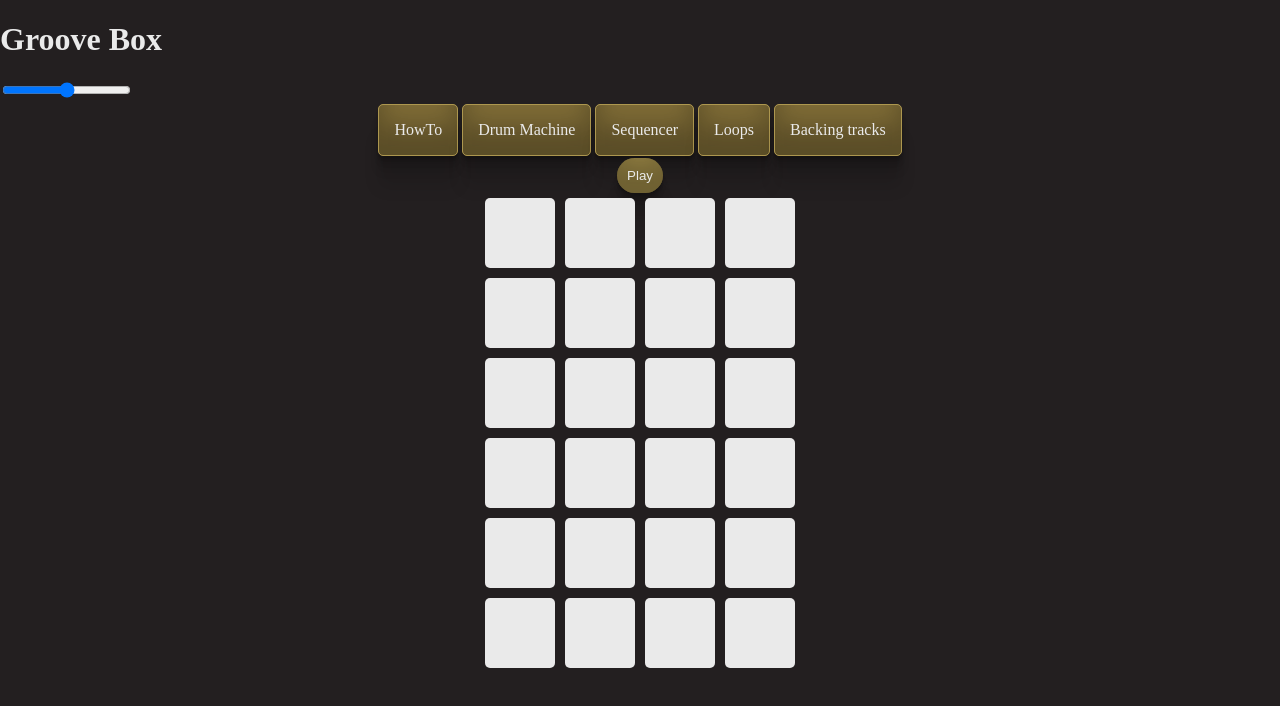
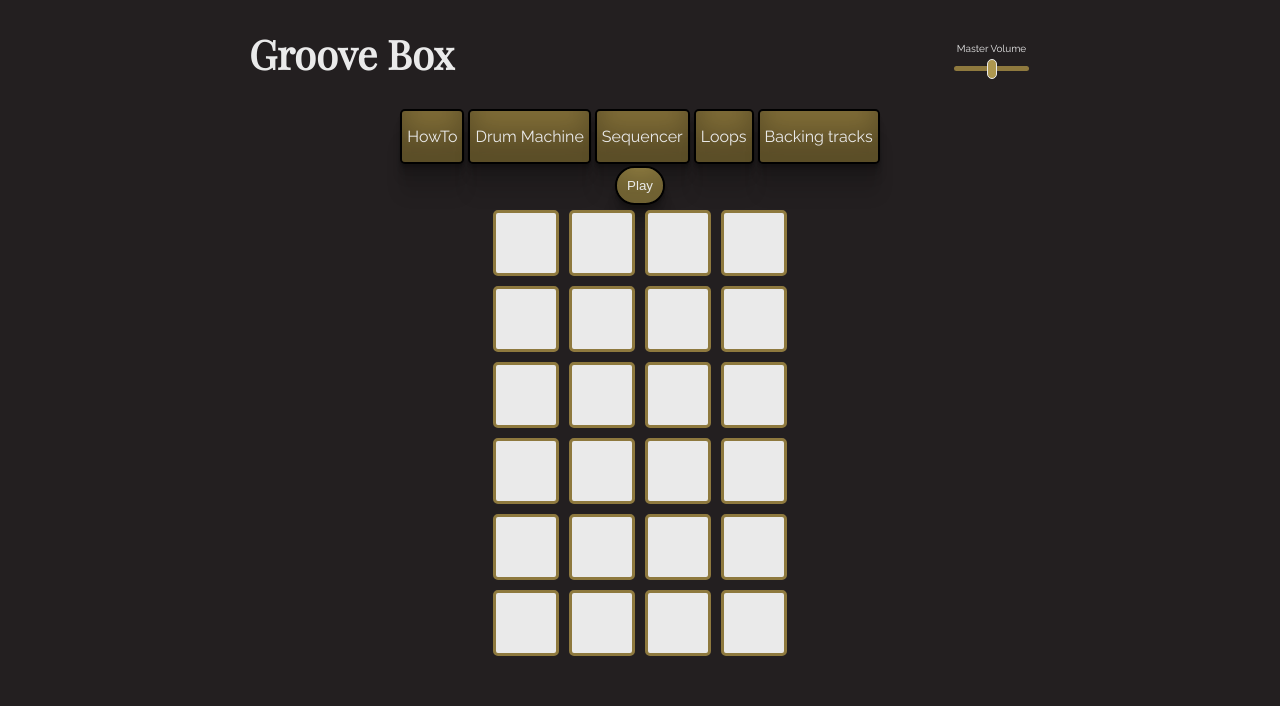
Before and after one commit to birgerosterberg/groovebox, a plain HTML site: page index.html in a window 1280 px wide. Both pictures are taken after a click on the element "Sequencer". Drawn offline with nearby package versions, Linux system fonts and the light colour scheme.

Commit message:
fix styles, volume slider, add googlefonts, arrangements

```diff
--- a/assets/css/styles.css
+++ b/assets/css/styles.css
@@ -1,3 +1,5 @@
+/* Google fonts import! */
+@import url("https://fonts.googleapis.com/css2?family=Playfair+Display&family=Raleway&display=swap");
 /* Color codes to use!
 dark-gold {color: #8E793E} // Border color!
 light-gold {color: #AD974F}
@@ -9,10 +11,17 @@ body {
   margin: auto;
   background-color: #231f20;
   color: #eaeaea;
+  font-family: "Raleway", sans-serif;
 }
+
+h1 {
+  font-family: "Playfair Display", serif;
+  font-size: 40px;
+}
+
 button {
   background-color: #ad974f;
-  border: 0px;
+  border: 2px solid black;
   border-radius: 20px;
   color: #eaeaea;
   box-shadow: rgba(0, 0, 0, 0.17) 0px -23px 25px 0px inset,
@@ -27,7 +36,7 @@ button:active {
   background: radial-gradient(
     circle,
     rgba(55, 255, 0, 0.8) 0%,
-    rgba(142, 121, 62, 1) 50%
+    rgba(142, 121, 62, 1) 70%
   );
 }
 
@@ -41,10 +50,10 @@ button:active {
   cursor: pointer;
   display: inline-block;
   background-color: #8e793e;
-  padding: 0px 15px 0px 15px;
+  padding: 0px 5px 0px 5px;
   margin: 2px;
-  height: 50px;
-  border: 1px #ad974f solid;
+  text-align: center;
+  border: 2px black solid;
   border-radius: 5px;
   text-align: center;
   box-shadow: rgba(0, 0, 0, 0.17) 0px -23px 25px 0px inset,
@@ -53,7 +62,9 @@ button:active {
     rgba(0, 0, 0, 0.09) 0px 4px 2px, rgba(0, 0, 0, 0.09) 0px 8px 4px,
     rgba(0, 0, 0, 0.09) 0px 16px 8px, rgba(0, 0, 0, 0.09) 0px 32px 16px;
 }
-
+.tab:hover {
+  background-color: #ad974f;
+}
 .tab-content .content {
   display: none;
 }
@@ -67,17 +78,45 @@ button:active {
   display: flex;
   flex-direction: column;
   align-items: center;
+  justify-content: center;
 }
-
+.container-row {
+  display: flex;
+  flex-direction: row;
+  align-items: center;
+  justify-content: center;
+}
+.header-row {
+  flex-wrap: wrap;
+  font-size: 10px;
+  justify-content: space-around;
+}
+.masterVol {
+  -webkit-appearance: none;
+  cursor: pointer;
+  background-color: #8e793e;
+  width: 75px;
+  height: 5px;
+  border-radius: 5px;
+}
+.masterVol::-webkit-slider-thumb {
+  -webkit-appearance: none;
+  background-color: #ad974f;
+  width: 10px;
+  height: 20px;
+  border-radius: 5px;
+  border: 0.5px solid #eaeaea;
+}
 /* Drum Machine Styles! */
 .pad-container {
   text-align: center;
 }
 .pad {
-  padding: 50px;
-  margin: 5px;
+  height: 70px;
+  width: 70px;
 }
 /* Sequencer Styles! */
+
 #play-btn {
   padding: 10px;
 }
@@ -86,11 +125,14 @@ button:active {
 }
 
 .sequencer {
+  cursor: pointer;
+
+  display: flex;
+  width: 60px;
+  height: 60px;
+  margin: 5px;
+
   background-color: #eaeaea;
-  width: 70px;
-  height: 70px;
-  display: flex;
-  margin: 5px;
-  cursor: pointer;
+  border: 3px solid #8e793e;
   border-radius: 5px;
 }
--- a/index.html
+++ b/index.html
@@ -9,11 +9,15 @@
 </head>
 <body>
     <header>
-        <div>
-            <h1>Groove Box</h1>
-        </div>
-        <div>
-            <input type="range" name="volume" min="0" max="100" value="50" oninput="updateVolume(this.value)">
+        <div class="container-row header-row">
+            <div>
+                <h1>Groove Box</h1>
+            </div>
+            <div class="container-col">
+                <p>Master Volume</p>
+                <input type="range" class="masterVol" name="volume" min="0" max="100" value="50"
+                    oninput="updateVolume(this.value)">
+            </div>
         </div>
     </header>
     <!-- Main section of it all -->
@@ -57,7 +61,7 @@
                         </div>
                     </div>
                     <!-- Information about the key pressed and the sound played! -->
-                    <div>
+                    <div class="container-col">
                         <p>Key pressed: <span id="key-press"></span> </p>
                         <p>Sound played: <span id="sound-played"></span> </p>
                     </div>
@@ -119,7 +123,7 @@
                         </div>
                     </div>
                     <div>
-                        <input type="range" name="volume-back" min="0" max="100" value="50"
+                        <input type="range" class="masterVol" name="volume-back" min="0" max="100" value="50"
                             oninput="changeBckTrkVol(this.value)">
                     </div>
                 </div>
```
